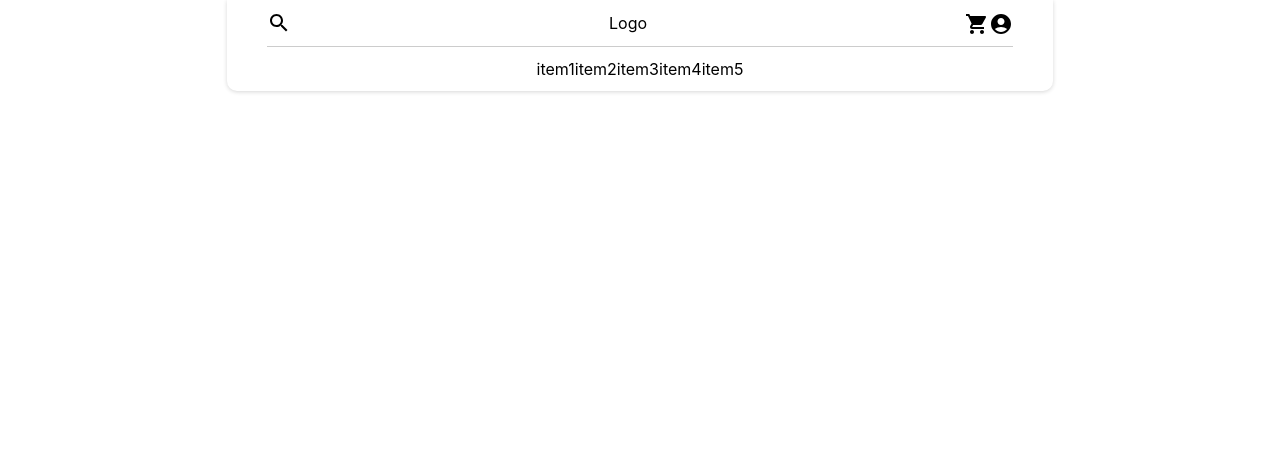
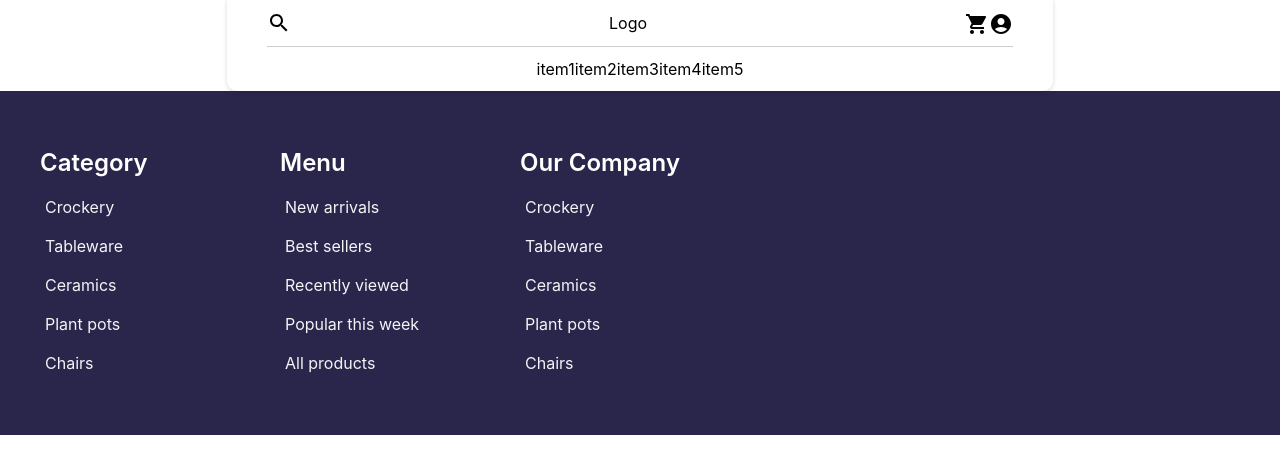
Before and after one commit to phat-trien-ung-dung-web-4conheo/front-end, a React (Create React App) app: page / in a window 1280 px wide. Shown: the top 474 px of the page. Built offline with nearby package versions, Linux system fonts and the light colour scheme.

Commit message:
new Footer component

```diff
--- a/src/App.js
+++ b/src/App.js
@@ -1,9 +1,11 @@
+import Footer from "./components/Footer";
 import Header from "./components/Header";
 
 function App() {
   return (
     <div>
       <Header></Header>
+      <Footer></Footer>
     </div>
   );
 }
--- /dev/null
+++ b/src/components/Footer.js
@@ -0,0 +1,67 @@
+import { red } from '@mui/material/colors';
+import { flexbox } from '@mui/system';
+import React, { Component } from 'react';
+import styled from 'styled-components';
+import categoryItems from '../data/categoryItems';
+import menuItems from '../data/menuItems';
+const Wrap = styled.div`
+    width: calc(100%/5);
+    bottom: 0;
+    display: flex;
+    flex-direction: column;
+    gap: 1.25rem;
+    padding-top: 1.25rem;
+    padding-bottom: 1.25rem;
+`
+const FooterItems = styled.ul`
+    color: #f4f4f6;
+    display:flex;
+    flex-direction:column;
+    gap:15px;
+
+`
+const Items = styled.li`
+    padding: 0 5px;
+    row-gap:10px;
+    width:100%;
+`
+const Heading = styled.h3`
+    color:#fff;
+    font-weight:600;
+    font-size:24px;
+    line-height:24px;
+`
+class Footer extends Component {
+    render() {
+        return (
+            <div style={{display:"flex", padding:"40px",height:"100%",backgroundColor:"#2a254b",flexGrow:"1"}}>
+                <Wrap>
+                    <Heading>Category</Heading>
+                    <FooterItems>
+                        {categoryItems.map((item)=>(
+                            <Items>{item.content}</Items>
+                        ))}
+                    </FooterItems>
+                </Wrap>
+                <Wrap>
+                    <Heading>Menu</Heading>
+                    <FooterItems>
+                        {menuItems.map((item)=>(
+                            <Items>{item.content}</Items>
+                        ))}
+                    </FooterItems>
+                </Wrap>
+                <Wrap>
+                    <Heading>Our Company</Heading>
+                    <FooterItems>
+                        {categoryItems.map((item)=>(
+                            <Items>{item.content}</Items>
+                        ))}
+                    </FooterItems>
+                </Wrap>
+            </div>
+        );
+    }
+}
+
+export default Footer;
--- /dev/null
+++ b/src/data/categoryItems.js
@@ -0,0 +1,23 @@
+const categoryItems = [
+    {
+        id: 1,
+        content: "Crockery"
+    },
+    {
+        id: 2,
+        content: "Tableware"
+    },
+    {
+        id: 3,
+        content: "Ceramics"
+    },
+    {
+        id: 4,
+        content: "Plant pots"
+    },
+    {
+        id: 5,
+        content: "Chairs"
+    },
+]
+export default categoryItems;
--- /dev/null
+++ b/src/data/menuItems.js
@@ -0,0 +1,24 @@
+const menuItems = [
+    {
+         id: 1,
+         content: "New arrivals"
+     },
+     {
+         id: 2,
+         content: "Best sellers"
+     },
+     {
+         id: 3,
+         content: "Recently viewed"
+     },
+     {
+         id: 4,
+         content: "Popular this week"
+     },
+     {
+         id: 5,
+         content: "All products"
+     },
+ ]
+
+export default menuItems;
```
Also changed, not shown: 1 other file (tests, documents, lock files or other folders).
